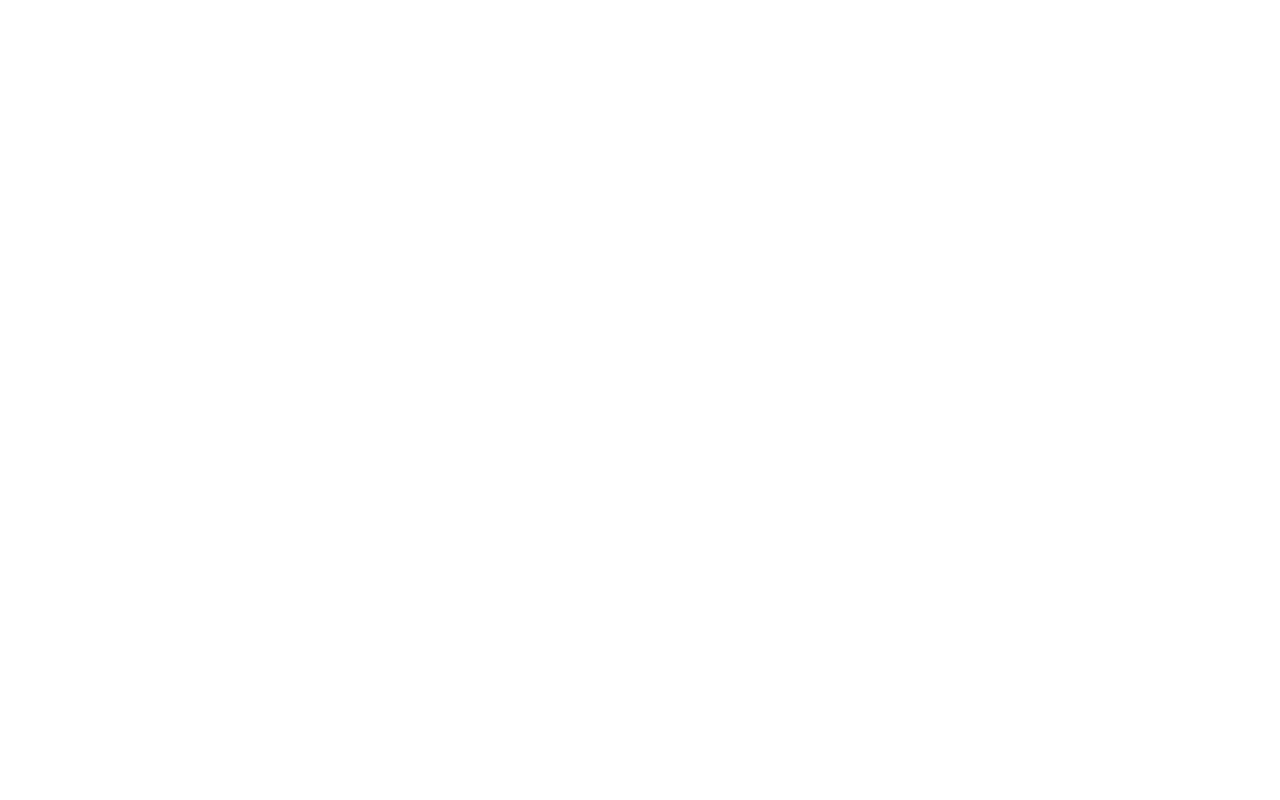
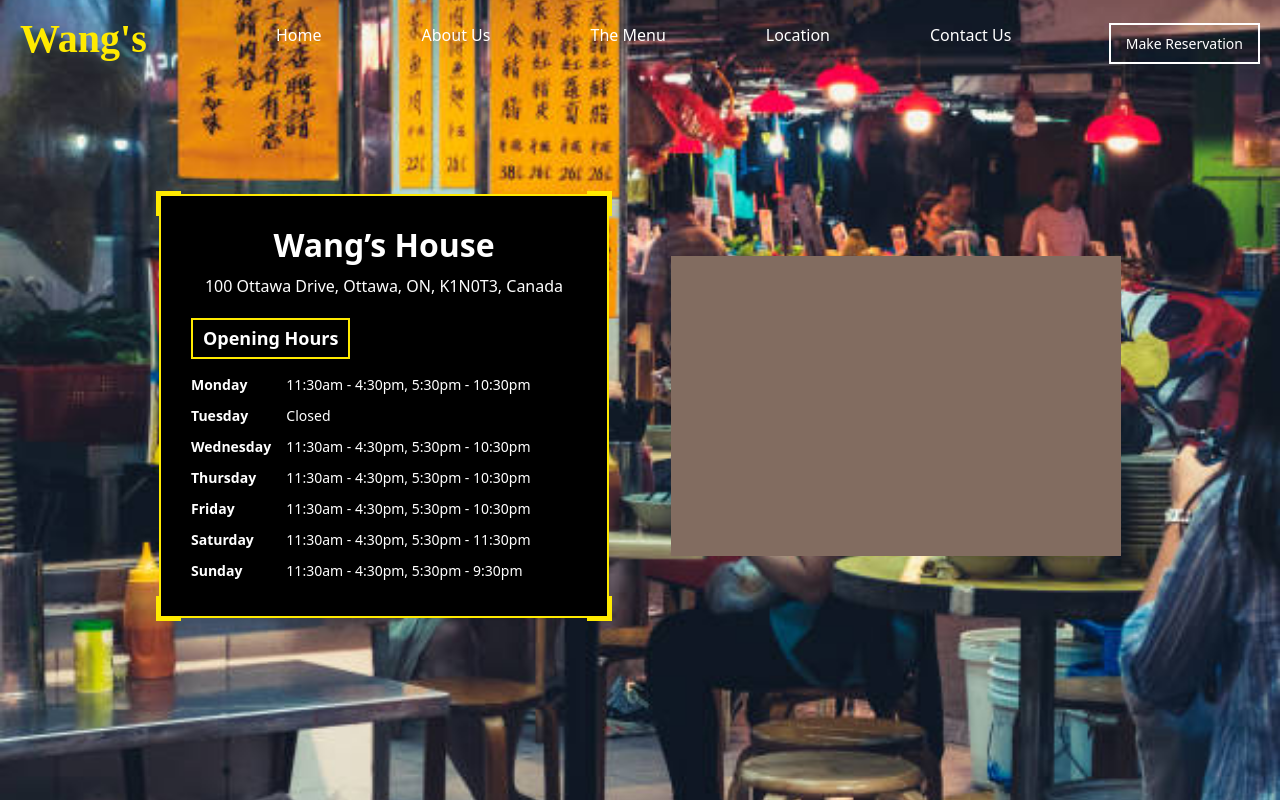
Before and after one commit to jutinwang/Wangs-House, a plain HTML site: page html/location.html in a window 1280 px wide. Drawn offline with nearby package versions, Linux system fonts and the light colour scheme.

Commit message:
Location screen template done

```diff
--- a/css/aboutus.css
+++ b/css/aboutus.css
@@ -1,51 +1,55 @@
 body {
     background-image: url("../images/aboutus.jpg");
+    background-size: cover;
+    background-position: center;
+    background-attachment: fixed;
 }
 
+/* Header Styling */
 .header {
-    display: flex;        /* Enables flexbox */
-    /* justify-content: space-between;  */
-    padding: 10px 20px;   /* Adds spacing */
+    display: flex;
+    justify-content: space-between;
+    align-items: center;
+    padding: 10px 20px;
 }
 
 .logo {
-    flex-shrink: 0;
     color: #FFEA00;
     font-family: "Inknut Antiqua";
     font-size: 40px;
-    font-style: normal;
     font-weight: 700;
-    line-height: normal;
 }
 
 ul {
-    display: table;
-    margin: 0;
+    display: flex;
+    gap: 100px;
+    list-style: none;
     padding: 0;
-    width: 75%; /* Sets how big the nav bar stretches */
-  }
-
-li {
-    display: table-cell;
-    padding: 5px 0; /* Sets the padding from the top */
-    position: relative;
-    text-align: center;
-    vertical-align: middle;
-    width: 20%;
 }
 
-a {
-    display: inline-block;
-    padding: 8px;
-    color: white !important;
+li a {
+    color: white;
+    text-decoration: none;
+    font-size: 16px;
 }
 
-a:link {
-    text-decoration:none;
+li a.active {
+    color: #FFEA00;
+    font-weight: bold;
 }
 
-a:active {
-    color: blue !important;
+.reservation-btn {
+    background-color: transparent;
+    border: 2px solid #fff;
+    color: white;
+    padding: 8px 15px;
+    font-size: 14px;
+    cursor: pointer;
+}
+
+.reservation-btn:hover {
+    background-color: white;
+    color: black;
 }
 
 .infoBoxes {
--- /dev/null
+++ b/css/location.css
@@ -0,0 +1,136 @@
+/* Background Image */
+body {
+    background-image: url("../images/location.jpg");
+    background-size: cover;
+    background-position: center;
+    background-attachment: fixed;
+}
+
+/* Header Styling */
+.header {
+    display: flex;
+    justify-content: space-between;
+    align-items: center;
+    padding: 15px 20px;
+}
+
+.logo {
+    color: #FFEA00;
+    font-family: "Inknut Antiqua";
+    font-size: 40px;
+    font-weight: 700;
+}
+
+ul {
+    display: flex;
+    gap: 100px;
+    list-style: none;
+    padding: 0;
+}
+
+li a {
+    color: white;
+    text-decoration: none;
+    font-size: 16px;
+}
+
+li a.active {
+    color: #FFEA00;
+    font-weight: bold;
+}
+
+.reservation-btn {
+    background-color: transparent;
+    border: 2px solid #fff;
+    color: white;
+    padding: 8px 15px;
+    font-size: 14px;
+    cursor: pointer;
+}
+
+.reservation-btn:hover {
+    background-color: white;
+    color: black;
+}
+
+/* Layout Container */
+.locationContainer {
+    display: flex;
+    justify-content: space-around;
+    align-items: center;
+    height: 80vh;
+    padding: 0 10%;
+}
+
+/* Location Card (Black Box) */
+.locationCard {
+    background-color: black;
+    color: white;
+    padding: 30px;
+    border: 2px solid #FFEA00;
+    width: 450px;
+    text-align: center;
+    position: relative;
+}
+
+/* Yellow Corner Boxes */
+.corner {
+    width: 25px;
+    height: 25px;
+    border: 3px solid #FFEA00;
+    position: absolute;
+}
+
+.top-left { top: -5px; left: -5px; border-right: none; border-bottom: none; }
+.top-right { top: -5px; right: -5px; border-left: none; border-bottom: none; }
+.bottom-left { bottom: -5px; left: -5px; border-right: none; border-top: none; }
+.bottom-right { bottom: -5px; right: -5px; border-left: none; border-top: none; }
+
+/* Title */
+.title {
+    font-size: 32px;
+    font-weight: bold;
+    margin-bottom: 10px;
+}
+
+/* Address */
+.address {
+    font-size: 16px;
+    margin-bottom: 20px;
+}
+
+/* Opening Hours */
+.hours-section {
+    text-align: left;
+}
+
+.hours-header {
+    display: inline-block;
+    background-color: black;
+    border: 2px solid #FFEA00;
+    padding: 5px 10px;
+    font-size: 18px;
+    font-weight: bold;
+    margin-bottom: 10px;
+}
+
+.hours-table {
+    width: 100%;
+    border-collapse: collapse;
+}
+
+.hours-table td {
+    padding: 5px 0;
+    font-size: 14px;
+}
+
+.hours-table td:first-child {
+    font-weight: bold;
+}
+
+/* Google Maps Placeholder */
+.map-placeholder {
+    width: 450px;
+    height: 300px;
+    background-color: #826C60;
+}
--- a/css/menu.css
+++ b/css/menu.css
@@ -1,51 +1,55 @@
 body {
     background-image: url("../images/menu.jpg.webp");
+    background-size: cover;
+    background-position: center;
+    background-attachment: fixed;
 }
 
+/* Header Styling */
 .header {
-    display: flex;        /* Enables flexbox */
-    /* justify-content: space-between;  */
-    padding: 10px 20px;   /* Adds spacing */
+    display: flex;
+    justify-content: space-between;
+    align-items: center;
+    padding: 10px 20px;
 }
 
 .logo {
-    flex-shrink: 0;
     color: #FFEA00;
     font-family: "Inknut Antiqua";
     font-size: 40px;
-    font-style: normal;
     font-weight: 700;
-    line-height: normal;
 }
 
 ul {
-    display: table;
-    margin: 0;
+    display: flex;
+    gap: 100px;
+    list-style: none;
     padding: 0;
-    width: 75%; /* Sets how big the nav bar stretches */
-  }
-
-li {
-    display: table-cell;
-    padding: 5px 0; /* Sets the padding from the top */
-    position: relative;
-    text-align: center;
-    vertical-align: middle;
-    width: 20%;
 }
 
-a {
-    display: inline-block;
-    padding: 8px;
-    color: white !important;
+li a {
+    color: white;
+    text-decoration: none;
+    font-size: 16px;
 }
 
-a:link {
-    text-decoration:none;
+li a.active {
+    color: #FFEA00;
+    font-weight: bold;
 }
 
-a:active {
-    color: blue !important;
+.reservation-btn {
+    background-color: transparent;
+    border: 2px solid #fff;
+    color: white;
+    padding: 8px 15px;
+    font-size: 14px;
+    cursor: pointer;
+}
+
+.reservation-btn:hover {
+    background-color: white;
+    color: black;
 }
 
 .menuBody {
--- a/css/styles.css
+++ b/css/styles.css
@@ -2,50 +2,51 @@ body {
     background-image: url("../images/home_background.jpg");
 }
 
+/* Header Styling */
 .header {
-    display: flex;        /* Enables flexbox */
-    /* justify-content: space-between;  */
-    padding: 10px 20px;   /* Adds spacing */
+    display: flex;
+    justify-content: space-between;
+    align-items: center;
+    padding: 10px 20px;
 }
 
 .logo {
-    flex-shrink: 0;
     color: #FFEA00;
     font-family: "Inknut Antiqua";
     font-size: 40px;
-    font-style: normal;
     font-weight: 700;
-    line-height: normal;
 }
 
 ul {
-    display: table;
-    margin: 0;
+    display: flex;
+    gap: 100px;
+    list-style: none;
     padding: 0;
-    width: 75%; /* Sets how big the nav bar stretches */
-  }
-
-li {
-    display: table-cell;
-    padding: 5px 0; /* Sets the padding from the top */
-    position: relative;
-    text-align: center;
-    vertical-align: middle;
-    width: 20%;
 }
 
-a {
-    display: inline-block;
-    padding: 8px;
-    color: white !important;
+li a {
+    color: white;
+    text-decoration: none;
+    font-size: 16px;
 }
 
-a:link {
-    text-decoration:none;
+li a.active {
+    color: #FFEA00;
+    font-weight: bold;
 }
 
-a:active {
-    color: blue !important;
+.reservation-btn {
+    background-color: transparent;
+    border: 2px solid #fff;
+    color: white;
+    padding: 8px 15px;
+    font-size: 14px;
+    cursor: pointer;
+}
+
+.reservation-btn:hover {
+    background-color: white;
+    color: black;
 }
 
 .title {
--- a/html/location.html
+++ b/html/location.html
@@ -0,0 +1,55 @@
+<!doctype html>
+<html lang="en">
+  <head>
+    <meta charset="utf-8">
+    <meta name="viewport" content="width=device-width, initial-scale=1">
+    <title>Location - Wang's</title>
+    <link rel="stylesheet" href="../css/location.css">
+    <link href="https://cdn.jsdelivr.net/npm/bootstrap@5.2.3/dist/css/bootstrap.min.css" rel="stylesheet">
+    <script src="https://cdn.jsdelivr.net/npm/bootstrap@5.2.3/dist/js/bootstrap.bundle.min.js"></script>
+  </head>
+
+  <body>
+    <div class="header">
+      <h1 class="logo">Wang's</h1>
+
+      <ul>
+        <li><a href="index.html">Home</a></li>
+        <li><a href="aboutus.html">About Us</a></li>
+        <li><a href="menu.html">The Menu</a></li>
+        <li><a href="location.html">Location</a></li>
+        <li><a href="contact.html">Contact Us</a></li>
+      </ul>
+
+      <button class="reservation-btn">Make Reservation</button>
+    </div>
+
+    <div class="locationContainer">
+        <div class="locationCard">
+            <div class="corner top-left"></div>
+            <div class="corner top-right"></div>
+            <div class="corner bottom-left"></div>
+            <div class="corner bottom-right"></div>
+
+            <h1 class="title">Wang’s House</h1>
+            <p class="address">100 Ottawa Drive, Ottawa, ON, K1N0T3, Canada</p>
+
+            <div class="hours-section">
+                <div class="hours-header">Opening Hours</div>
+                <table class="hours-table">
+                    <tr><td>Monday</td><td>11:30am - 4:30pm, 5:30pm - 10:30pm</td></tr>
+                    <tr><td>Tuesday</td><td>Closed</td></tr>
+                    <tr><td>Wednesday</td><td>11:30am - 4:30pm, 5:30pm - 10:30pm</td></tr>
+                    <tr><td>Thursday</td><td>11:30am - 4:30pm, 5:30pm - 10:30pm</td></tr>
+                    <tr><td>Friday</td><td>11:30am - 4:30pm, 5:30pm - 10:30pm</td></tr>
+                    <tr><td>Saturday</td><td>11:30am - 4:30pm, 5:30pm - 11:30pm</td></tr>
+                    <tr><td>Sunday</td><td>11:30am - 4:30pm, 5:30pm - 9:30pm</td></tr>
+                </table>
+            </div>
+        </div>
+
+        <!-- Placeholder for Google Maps / Brown Box -->
+        <div class="map-placeholder"></div>
+    </div>
+  </body>
+</html>
```
Also changed, not shown: html/aboutus.html (+1 -1 lines), html/index.html (+1 -1 lines), html/menu.html (+1 -1 lines), images/location.jpg (added).
